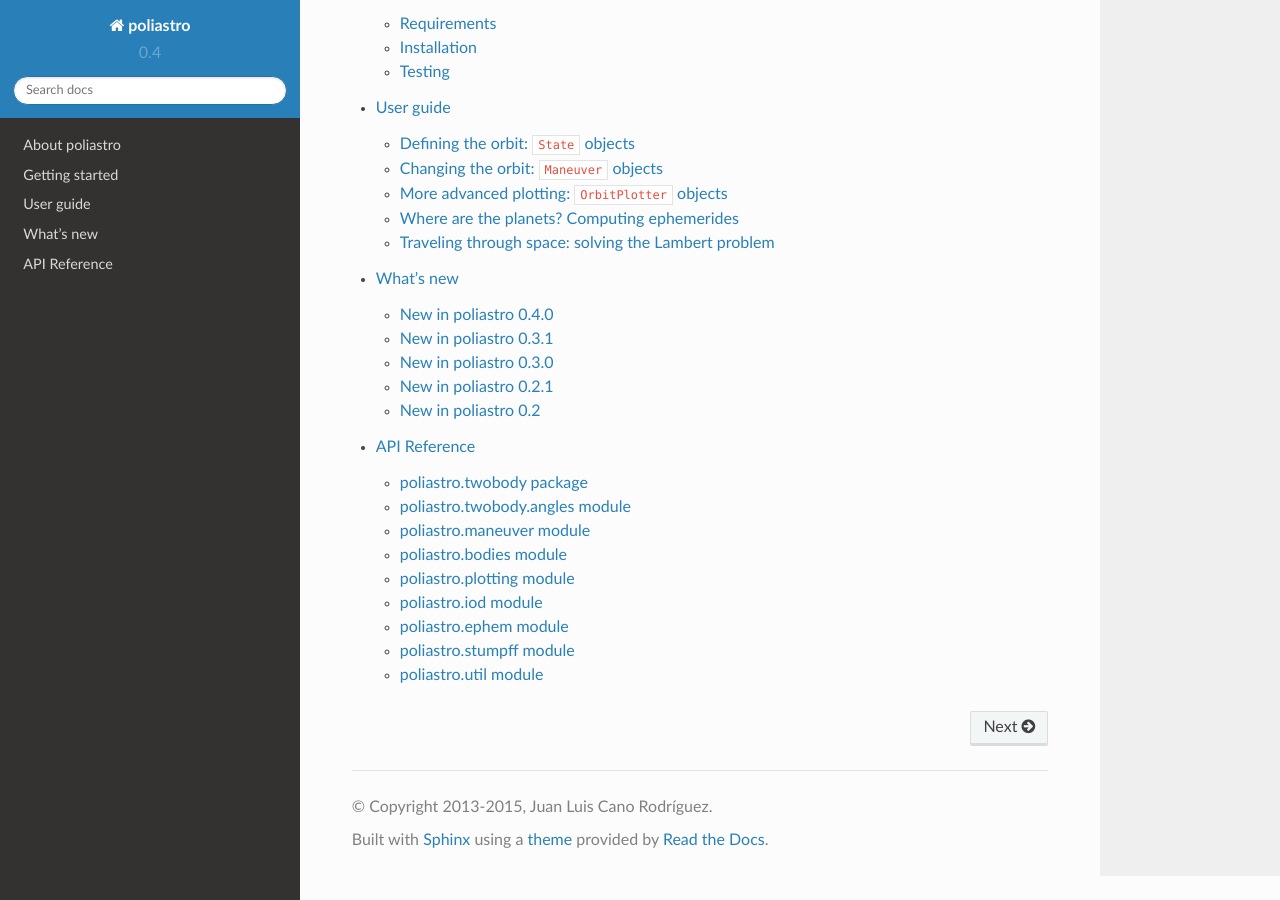
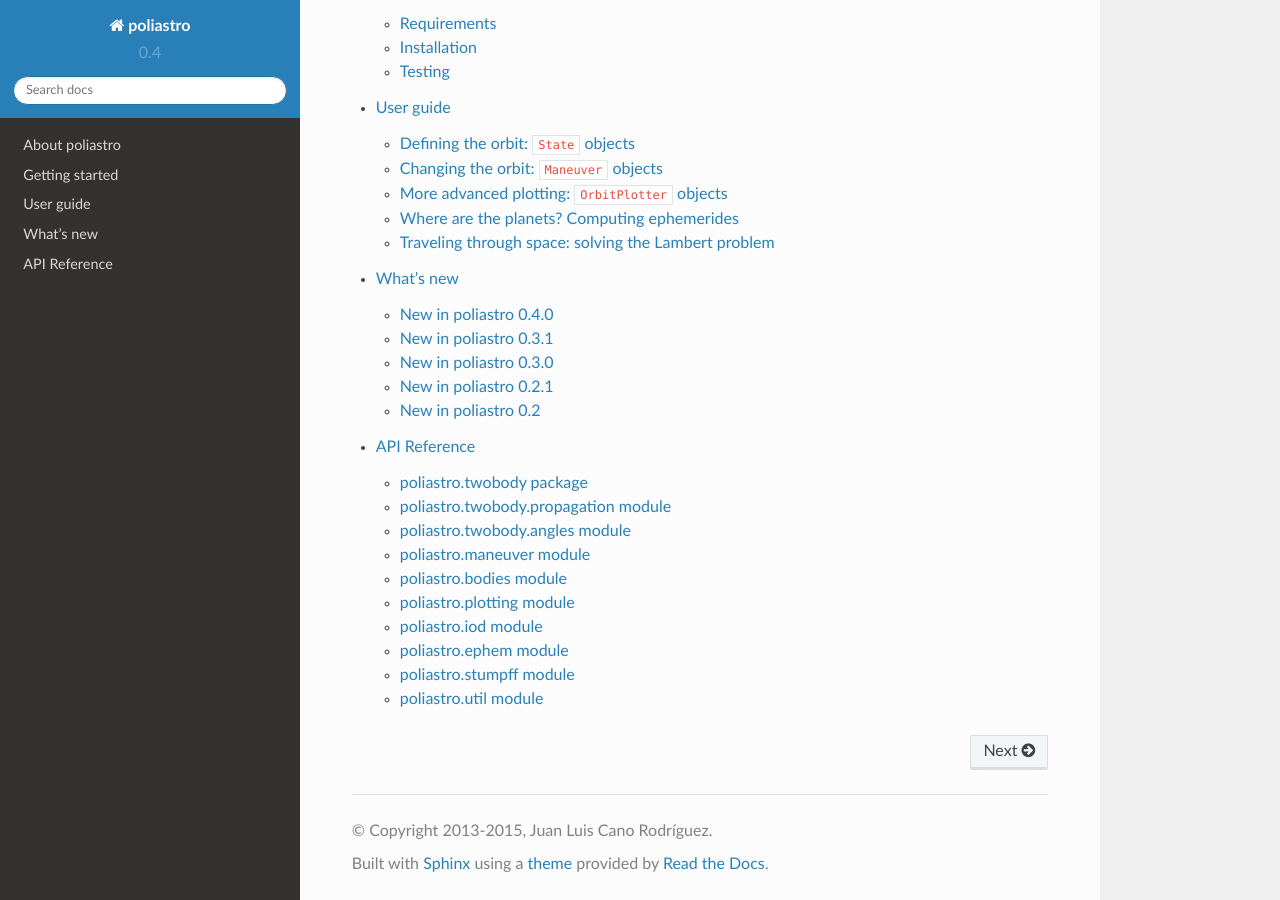
Before and after one commit to poliastro/poliastro, a Sphinx documentation site: the page built from docs/source/index.rst, in a window 1280 px wide and 900 px high, scrolled down 1474 px. Built offline with Sphinx 7.4.7 and the Read the Docs theme 2.0.0, drawn with Linux system fonts in a browser that asks for light colours.

Commit message:
Added propagation functions to API

```diff
--- a/docs/source/api.rst
+++ b/docs/source/api.rst
@@ -8,6 +8,12 @@
 
     .. autoclass:: State()
        :members:
+
+poliastro.twobody.propagation module
+------------------------------------
+
+.. automodule:: poliastro.twobody.propagation
+   :members:
 
 poliastro.twobody.angles module
 -------------------------------
```
